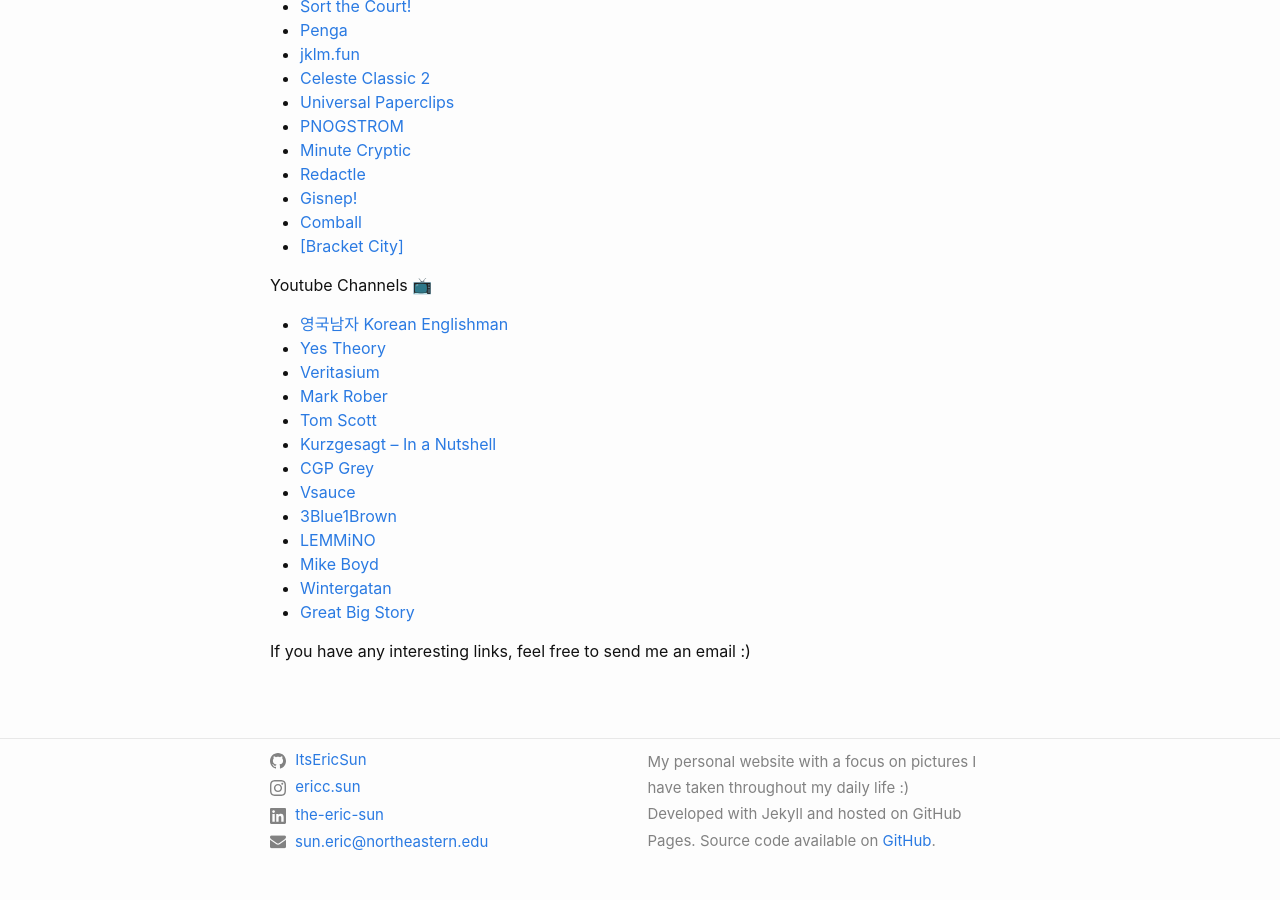
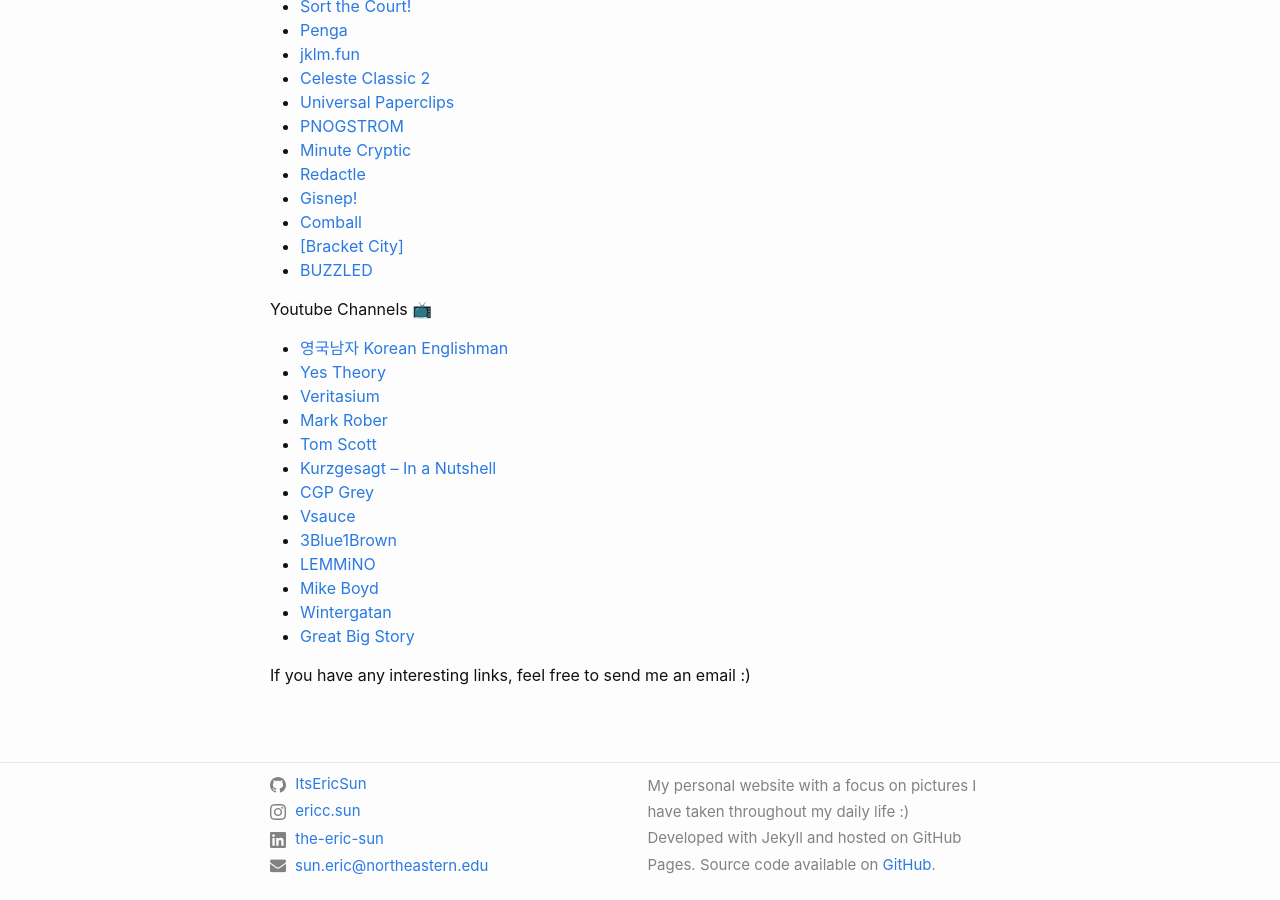
Before and after one commit to ItsEricSun/itsericsun.github.io, a Jekyll site: the page built from links.markdown, in a window 1280 px wide and 900 px high, scrolled down 1194 px. Built offline with Jekyll 4.4.1, drawn with Linux system fonts in a browser that asks for light colours; comment, search, counter and statistics services are not loaded.

Commit message:
add game link

```diff
--- a/links.markdown
+++ b/links.markdown
@@ -57,6 +57,7 @@
 - [Gisnep!](https://gisnep.com)
 - [Comball](https://erayzesen.itch.io/comball)
 - [[Bracket City]](https://bracket.city)
+- [BUZZLED](https://puzzmallow.com/buzzled)
 
 Youtube Channels 📺
 - [영국남자 Korean Englishman](https://www.youtube.com/@koreanenglishman)
```
